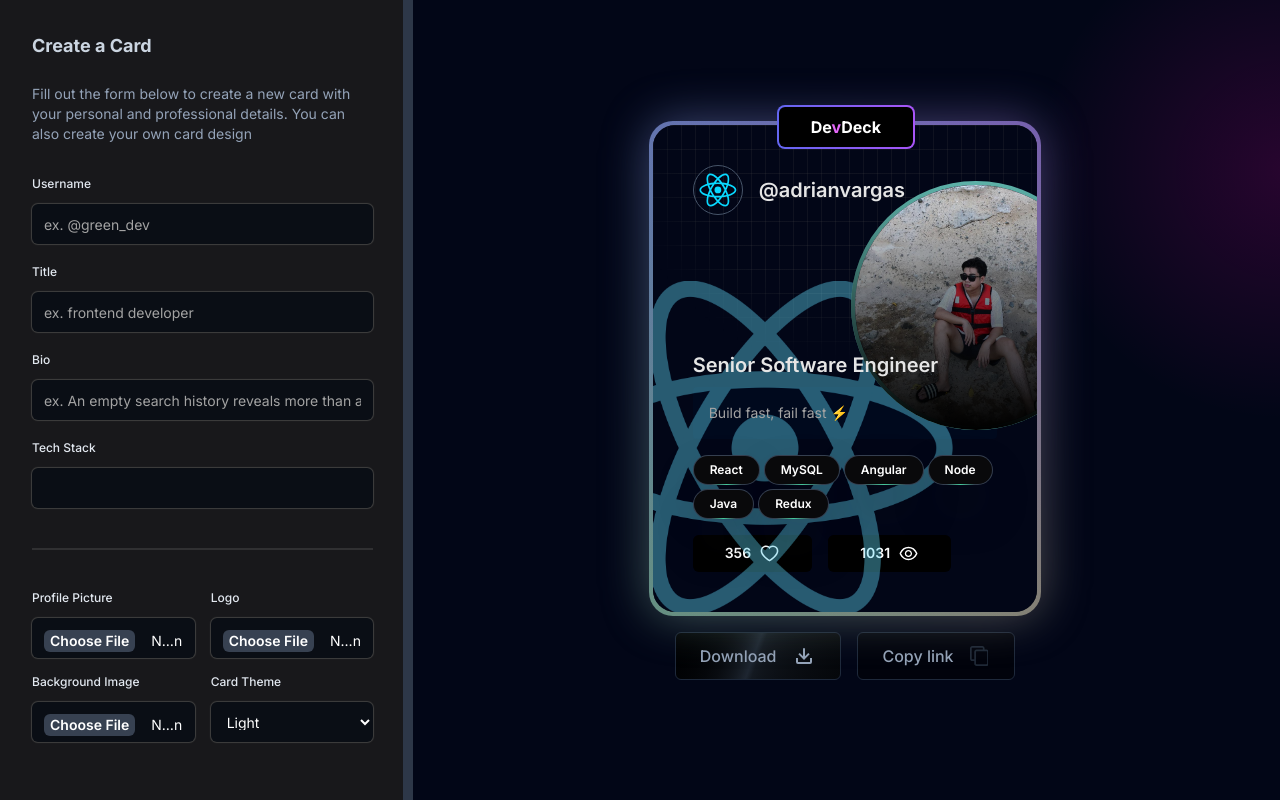
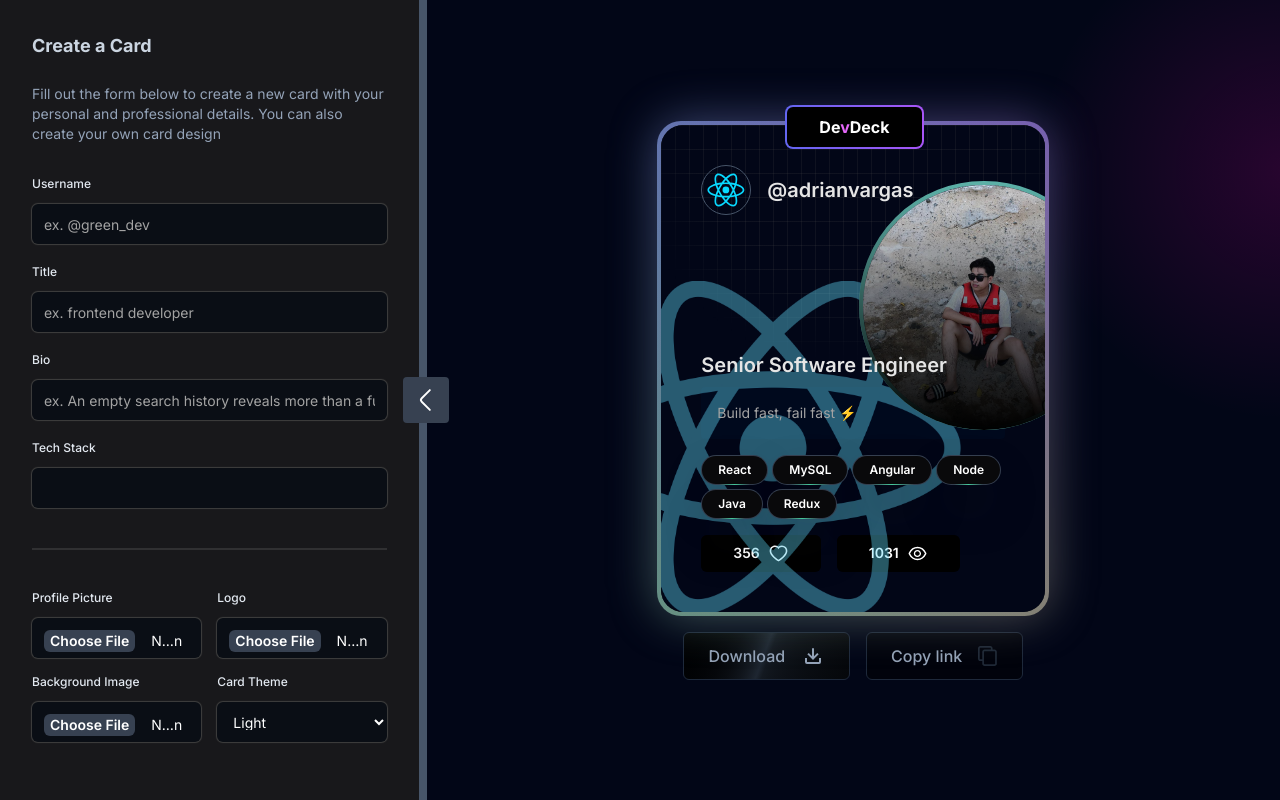
Before and after one commit to HansAguilar/devdeck, a Next.js app: page /welcome in a window 1280 px wide. Built offline with nearby package versions, Linux system fonts and the light colour scheme.

Commit message:
fix drawer

```diff
--- a/package.json
+++ b/package.json
@@ -19,14 +19,12 @@
     "next": "14.2.3",
     "react": "^18",
     "react-dom": "^18",
-    "react-resizable": "^3.0.5",
     "tailwind-merge": "^2.3.0"
   },
   "devDependencies": {
     "@types/node": "^20",
     "@types/react": "^18",
     "@types/react-dom": "^18",
-    "@types/react-resizable": "^3.0.7",
     "eslint": "^8",
     "eslint-config-next": "14.2.3",
     "postcss": "^8",
--- a/src/app/welcome/page.tsx
+++ b/src/app/welcome/page.tsx
@@ -1,25 +1,21 @@
-"use client"
-import React, { useState } from 'react';
-import { ResizableBox } from 'react-resizable';
+"use client";
+import React, { useState, useEffect } from 'react';
 import CreateCard from '@/components/ui/CreateCard';
 import DevCard from '@/components/ui/DevCard';
-import 'react-resizable/css/styles.css';
-
-const resizeHandleStyle = {
-  width: '10px',
-  background: '#2d3748',
-  cursor: 'col-resize',
-  zIndex: 1,
-};
 
 const Page: React.FC = () => {
-  const [width, setWidth] = useState<number>(600);
+  const [isSidebarOpen, setIsSidebarOpen] = useState<boolean>(true);
+  const [isSidebarFullyOpen, setIsSidebarFullyOpen] = useState<boolean>(true);
 
-  const onResize = (event: any, { size }: { size: { width: number; height: number; } }) => {
-    setWidth(size.width);
+  const toggleSidebar = () => {
+    setIsSidebarOpen(!isSidebarOpen);
   };
 
-  const isColumnLayout = width < 400;
+  useEffect(() => {
+    if (!isSidebarOpen) {
+      setIsSidebarFullyOpen(false);
+    }
+  }, [isSidebarOpen]);
 
   return (
     <div className='relative min-h-screen w-full dark overflow-hidden'>
@@ -28,20 +24,27 @@ const Page: React.FC = () => {
         <div className="absolute bottom-0 right-[-20%] top-[-10%] h-[500px] w-[500px] rounded-full bg-[radial-gradient(circle_farthest-side,rgba(255,0,182,.15),rgba(255,255,255,0))]"></div>
       </div>
 
-      <div className='flex min-h-screen justify-between w-full max-sm:flex-col'>
-        <ResizableBox
-          className='border-r-4 border-slate-600 bg-zinc-900'
-          width={width}
-          height={Infinity}
-          handle={<div style={resizeHandleStyle} className='absolute top-0 bottom-0 -right-2' />}
-          onResize={onResize}
-          minConstraints={[300, Infinity]} // Minimum width for resizable pane
-          maxConstraints={[1000, Infinity]} // Maximum width for resizable pane
+      <div className='flex flex-col sm:flex-row min-h-screen w-full relative'>
+        <div
+          className={`transition-all duration-300 ${isSidebarOpen ? 'w-full sm:w-1/3' : 'w-0 sm:w-0'} border-b-8 sm:border-b-0 sm:border-r-8 border-slate-600 bg-zinc-900 relative`}
+          onTransitionEnd={() => {
+            if (isSidebarOpen) {
+              setIsSidebarFullyOpen(true);
+            }
+          }}
         >
-          <CreateCard isColumnLayout={isColumnLayout} />
-        </ResizableBox>
+          {isSidebarOpen && isSidebarFullyOpen && <CreateCard />}
+          <button
+            onClick={toggleSidebar}
+            className={`absolute top-1/2 transform -translate-y-1/2 p-2 bg-gray-700 text-white rounded hidden sm:block ${isSidebarOpen ? 'right-[-30px]' : 'right-[-35px]'} text-lg hover:bg-gray-600 hover:text-gray-100`}
+          >
+            {isSidebarOpen ? <svg width="30px" height="30px" viewBox="0 0 24 24" fill="none" xmlns="http://www.w3.org/2000/svg" transform="matrix(-1, 0, 0, 1, 0, 0)"><g id="SVGRepo_bgCarrier" stroke-width="0"></g><g id="SVGRepo_tracerCarrier" stroke-linecap="round" stroke-linejoin="round"></g><g id="SVGRepo_iconCarrier"> <path d="M8.91016 19.9201L15.4302 13.4001C16.2002 12.6301 16.2002 11.3701 15.4302 10.6001L8.91016 4.08008" stroke="#ffffff" stroke-width="1.5" stroke-miterlimit="10" stroke-linecap="round" stroke-linejoin="round"></path> </g></svg> :
+             <svg width="30px" height="30px" viewBox="0 0 24 24" fill="none" xmlns="http://www.w3.org/2000/svg" transform="matrix(1, 0, 0, 1, 0, 0)"><g id="SVGRepo_bgCarrier" stroke-width="0"></g><g id="SVGRepo_tracerCarrier" stroke-linecap="round" stroke-linejoin="round"></g><g id="SVGRepo_iconCarrier"> <path d="M8.91016 19.9201L15.4302 13.4001C16.2002 12.6301 16.2002 11.3701 15.4302 10.6001L8.91016 4.08008" stroke="#ffffff" stroke-width="1.5" stroke-miterlimit="10" stroke-linecap="round" stroke-linejoin="round"></path> </g></svg>}
+          </button>
 
-        <div className='w-full max-sm:w-full'>
+        </div>
+
+        <div className='flex-1 w-full'>
           <DevCard />
         </div>
       </div>
--- a/src/components/ui/CreateCard.tsx
+++ b/src/components/ui/CreateCard.tsx
@@ -1,5 +1,3 @@
-// CreateCard.tsx
-
 import React, { useState } from 'react';
 
 const inputStyle = `flex h-10 w-full border-none bg-gray-50 dark:bg-[#0A0E15] text-black dark:text-white shadow-input rounded-md p-3 text-sm file:border-0 file:bg-transparent
@@ -16,15 +14,11 @@ const fileInputStyle = `file:mr-4 file:rounded-md file:border file:border-gray-3
 					 dark:file:bg-gray-700 dark:file:text-white dark:file:border-gray-600
 					 dark:hover:file:bg-gray-600`;
 
-interface Props {
-  isColumnLayout: boolean;
-}
-
-const CreateCard: React.FC<Props> = ({ isColumnLayout }) => {
+const CreateCard = () => {
   const [skills, setSkills] = useState<string[]>([]);
 
   return (
-    <form className={`p-8 dark ${isColumnLayout ? 'flex-col' : ''}`}>
+    <form className={`p-8 dark`}>
       <h2 className="text-lg font-bold text-slate-300 mb-6">Create a Card</h2>
       <p className="text-sm text-slate-400 mb-8">Fill out the form below to create a new card with your personal and professional details. You can also create your own card design</p>
       <div>
@@ -77,7 +71,7 @@ const CreateCard: React.FC<Props> = ({ isColumnLayout }) => {
 
       <hr className="my-10 h-0.5 border-t-0 bg-neutral-100 dark:bg-white/10" />
 
-      <div className={`grid ${isColumnLayout ? 'grid-cols-1' : 'sm:grid-cols-2'} gap-4`}>
+      <div className={`grid grid-cols-1 sm:grid-cols-2 gap-4`}>
         <div>
           <label className="mb-3 block text-xs font-medium text-slate-200" htmlFor="profilePicture">Profile Picture</label>
           <input
```
Also changed, not shown: 2 other files (tests, documents, lock files or other folders).
